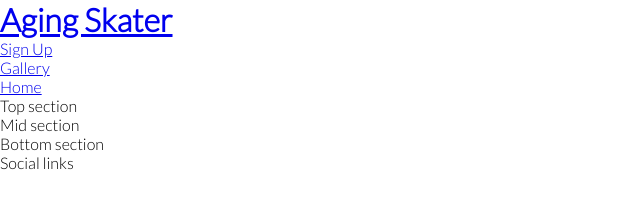
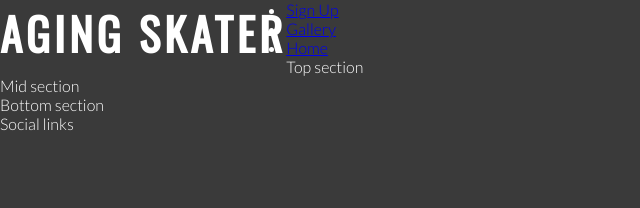
Before and after one commit to JayMange/aging-skater, a plain HTML site: page index.html in a window 1280 px wide. Shown: the whole page, without its empty margins (0-640 px from the left). Drawn offline with nearby package versions, Linux system fonts and the light colour scheme.

Commit message:
Add style for headings and logo

```diff
--- a/assets/css/style.css
+++ b/assets/css/style.css
@@ -9,4 +9,20 @@
 body {
     font-family: Lato, sans-serif;
     font-weight: 300;
+    background-color: #3a3a3a;
+    color: #fff;
 }
+
+/* headings and logo */
+
+h1, h2 {
+    font-family: Oswald, sans-serif;
+    text-transform: uppercase;
+    letter-spacing: 4px;
+    color: #fff;
+}
+
+#logo {
+    float: left;
+    font-size: 280%;
+}
--- a/index.html
+++ b/index.html
@@ -1,5 +1,6 @@
 <!DOCTYPE html>
 <html lang="en">
+
 <head>
     <meta charset="UTF-8">
     <meta http-equiv="X-UA-Compatible" content="IE=edge">
@@ -10,11 +11,13 @@
     <link rel="stylesheet" href="assets/css/style.css">
     <title>Aging Skater</title>
 </head>
+
 <body>
     <header>
         <a href="index.html">
-            <h1>Aging Skater</h1>
+            <h1 id="logo">Aging Skater</h1>
         </a>
+        <!-- header navigation links -->
         <nav>
             <ul>
                 <li>
@@ -42,4 +45,5 @@
         Social links
     </footer>
 </body>
+
 </html>
```
